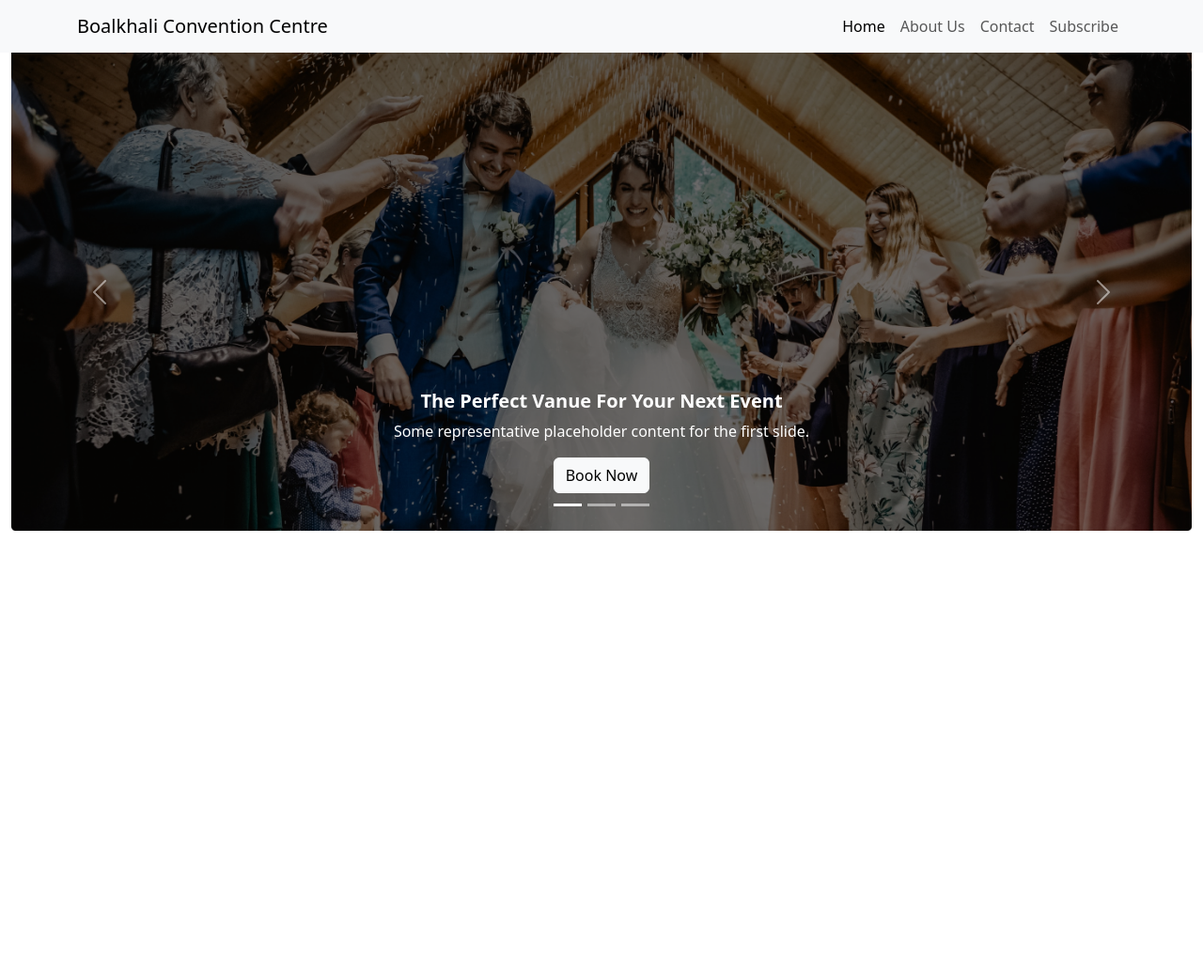
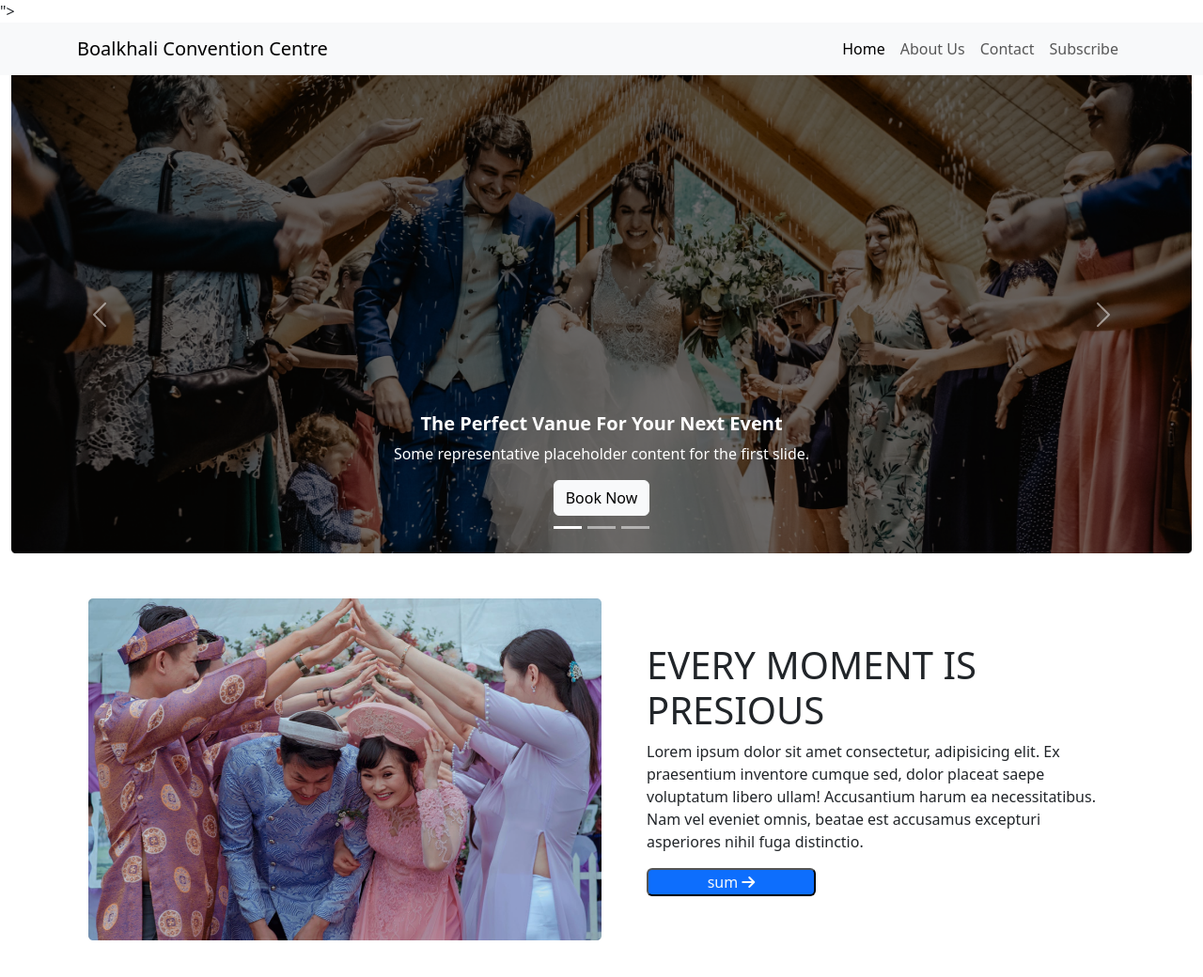
Before and after one commit to Tohidul0/Convention-Centre, a plain HTML site: page index.html in a window 1280 px wide. Shown: the whole page at 94% size. Before the commit the page ends 800 px from the top, so only its background shows below. Drawn offline with nearby package versions, Linux system fonts and the light colour scheme.

Commit message:
moment part add

```diff
--- a/index.html
+++ b/index.html
@@ -3,7 +3,10 @@
 <head>
     <meta charset="UTF-8">
     <meta name="viewport" content="width=device-width, initial-scale=1.0">
+    <link rel="stylesheet" href="https://cdnjs.cloudflare.com/ajax/libs/font-awesome/6.4.2/css/all.min.css">
     <title>Boalkhali Convention Center</title>
+    <!-- font awesome link--------------------------->
+    <link rel="stylesheet" href="<link rel="stylesheet" href="https://cdnjs.cloudflare.com/ajax/libs/font-awesome/6.4.2/css/all.min.css" integrity="sha512-z3gLpd7yknf1YoNbCzqRKc4qyor8gaKU1qmn+CShxbuBusANI9QpRohGBreCFkKxLhei6S9CQXFEbbKuqLg0DA==" crossorigin="anonymous" referrerpolicy="no-referrer" />">
     <!--bootstarp link--------------------------->
     <link href="https://cdn.jsdelivr.net/npm/bootstrap@5.3.2/dist/css/bootstrap.min.css" rel="stylesheet" integrity="sha384-T3c6CoIi6uLrA9TneNEoa7RxnatzjcDSCmG1MXxSR1GAsXEV/Dwwykc2MPK8M2HN" crossorigin="anonymous">
 </head>
@@ -11,6 +14,7 @@
     <header>
         <nav class="navbar navbar-expand-lg bg-body-tertiary">
             <div class="container ">
+
               <a class="navbar-brand" href="#">Boalkhali Convention Centre</a>
               <button class="navbar-toggler" type="button" data-bs-toggle="collapse" data-bs-target="#navbarNavAltMarkup" aria-controls="navbarNavAltMarkup" aria-expanded="false" aria-label="Toggle navigation">
                 <span class="navbar-toggler-icon"></span>
@@ -77,6 +81,24 @@
     </header>
     <!-- header stop here------------------------------------------------>
     <main>
+      <div class="container mt-5 mb-5">
+        <div class="container overflow-hidden">
+          <div class="row gx-5">
+            <div class="col">
+             <img src="images/wedding.png" alt="">
+            </div>
+            <div class="col d-flex align-items-center">
+              <div>
+                <h1>EVERY MOMENT IS PRESIOUS</h1>
+                <P>Lorem ipsum dolor sit amet consectetur, adipisicing elit. Ex praesentium inventore cumque sed, dolor placeat saepe voluptatum libero ullam! Accusantium harum ea necessitatibus. Nam vel eveniet omnis, beatae est accusamus excepturi asperiores nihil fuga distinctio.</P>
+                <div>
+                  <button class="bg-primary rounded text-light" style="width: 180px ;">sum <i class="fa-solid fa-arrow-right"></i></button>
+                </div>
+              </div>
+            </div>
+          </div>
+        </div>
+      </div>
 
 
     </main>
```
Also changed, not shown: home_3917032.png (added).
